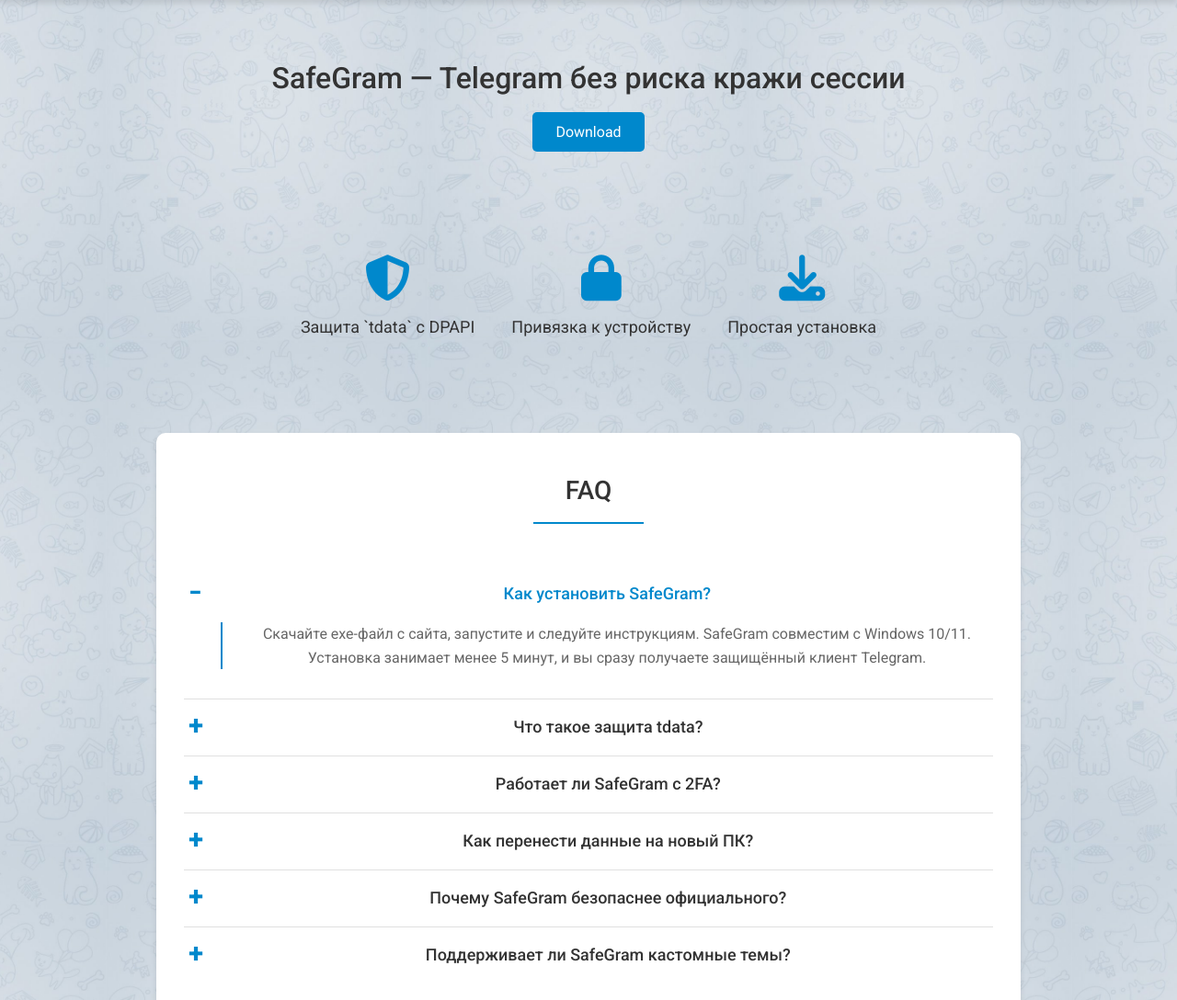
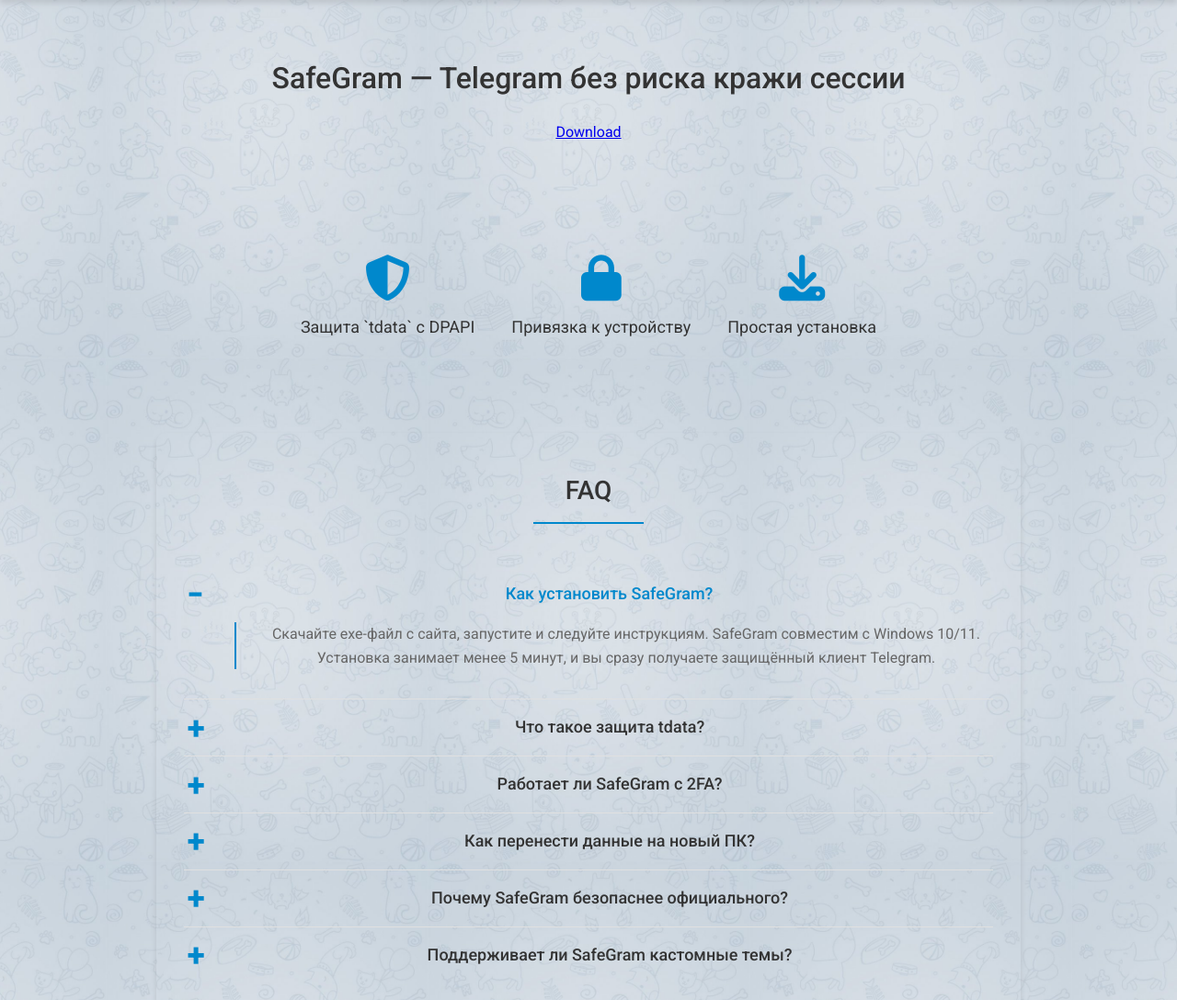
Before and after one commit to support-dev-ops/safegram, a plain HTML site: page index.html in a window 1280 px wide. Shown: the part 80-1168 px from the top of the page at 92% size. Drawn offline with Linux system fonts and the light colour scheme.

Commit message:
Update style.css

```diff
--- a/style.css
+++ b/style.css
@@ -76,20 +76,6 @@
     color: #333333;
 }
 
-.download-btn {
-    background-color: #0088CC;
-    color: #FFFFFF;
-    padding: 12px 25px;
-    text-decoration: none;
-    border-radius: 5px;
-    font-size: 16px;
-    transition: background-color 0.3s;
-}
-
-.download-btn:hover {
-    background-color: #006BB3;
-}
-
 .features {
     display: flex;
     justify-content: center;
@@ -116,7 +102,7 @@
     color: #333333;
 }
 
-/* FAQ Styles (адаптировано под SafeGram) */
+/* FAQ Styles (адаптировано под SafeGram, на фоне body) */
 .faq-section {
     padding: 40px 20px;
     position: relative;
@@ -124,12 +110,12 @@
 }
 
 .faq-body {
-    max-width: 55em; /* Компактно, как features */
+    max-width: 55em;
     margin: 0 auto;
-    box-shadow: 0 4px 6px rgba(0, 0, 0, 0.1); /* Лёгкая тень, как у nav */
+    box-shadow: 0 4px 6px rgba(0, 0, 0, 0.1); /* Тень для выделения */
     border-radius: 10px;
-    padding: 30px; /* Компактный padding */
-    background-color: #FFFFFF;
+    padding: 30px;
+    background-color: transparent; /* Прозрачный, на фоне body */
 }
 
 .faq-header {
@@ -138,7 +124,7 @@
 }
 
 .faq-title {
-    font-size: 28px; /* Уменьшено с 2em для баланса с h1 */
+    font-size: 28px;
     margin: 0.4em 0;
     font-weight: 500;
     color: #333333;
@@ -159,7 +145,7 @@
 
 .faq-list > div {
     border-bottom: 1px solid #E0E0E0;
-    padding: 1em 0; /* Компактный padding */
+    padding: 1em 0;
 }
 
 .faq-list > div:last-child {
@@ -175,7 +161,7 @@
 }
 
 summary {
-    font-size: 18px; /* Адаптивно под сайт */
+    font-size: 18px;
     font-weight: 500;
     cursor: pointer;
     -webkit-touch-callout: none;
@@ -198,7 +184,7 @@
 
 @keyframes sweep {
     0% { opacity: 0; margin-left: -10px; }
-    100% { opacity: 1; margin-left: 40px; } /* Уменьшено для компактности */
+    100% { opacity: 1; margin-left: 55px; } /* Оригинальная плавность */
 }
 
 details[open] summary {
@@ -207,19 +193,19 @@
 
 details[open] p {
     border-left: 2px solid #0088CC;
-    margin-left: 40px; /* Уменьшено */
-    padding-left: 20px; /* Уменьшено */
+    margin-left: 55px; /* Оригинальная плавность */
+    padding-left: 25px;
     opacity: 1;
-    transition: all 0.3s ease;
+    transition: all 3s ease; /* Оригинальная задержка 3s */
     color: #666666;
     line-height: 1.6;
-    font-size: 16px; /* Стандартный размер текста */
+    font-size: 16px;
 }
 
 details[open] summary:after {
     content: "-";
-    font-size: 2.5em; /* Уменьшено */
-    margin: -25px 0.35em 0 0; /* Адаптировано */
+    font-size: 3.2em;
+    margin: -33px 0.35em 0 0;
     font-weight: 200;
     color: #0088CC;
 }
@@ -230,7 +216,7 @@
     content: "+";
     color: #0088CC;
     float: left;
-    font-size: 1.5em; /* Уменьшено */
+    font-size: 1.8em;
     font-weight: bold;
     margin: -0.3em 0.65em 0 0;
     padding: 0;
@@ -261,15 +247,8 @@
         flex-direction: column;
         padding: 40px 10px;
     }
-    .big-download-btn {
-        font-size: 22px;
-        padding: 15px 40px;
-    }
     .logo {
         height: 50px;
-    }
-    .download {
-        padding: 30px 10px 10px 10px;
     }
     .faq-body {
         padding: 20px;
@@ -282,20 +261,20 @@
         font-size: 16px;
     }
     details[open] p {
-        margin-left: 25px;
+        margin-left: 30px;
         padding-left: 15px;
     }
     summary:after {
-        font-size: 1.3em;
+        font-size: 1.5em;
     }
     details[open] summary:after {
-        font-size: 2em;
-        margin: -20px 0.35em 0 0;
+        font-size: 2.5em;
+        margin: -25px 0.35em 0 0;
     }
 }
 
 .download {
-    padding: 40px 20px 20px 20px;
+    padding: 40px 20px 60px 20px; /* Увеличен нижний padding для отступа от footer */
     margin-bottom: 0;
     position: relative;
     z-index: 1;
```
